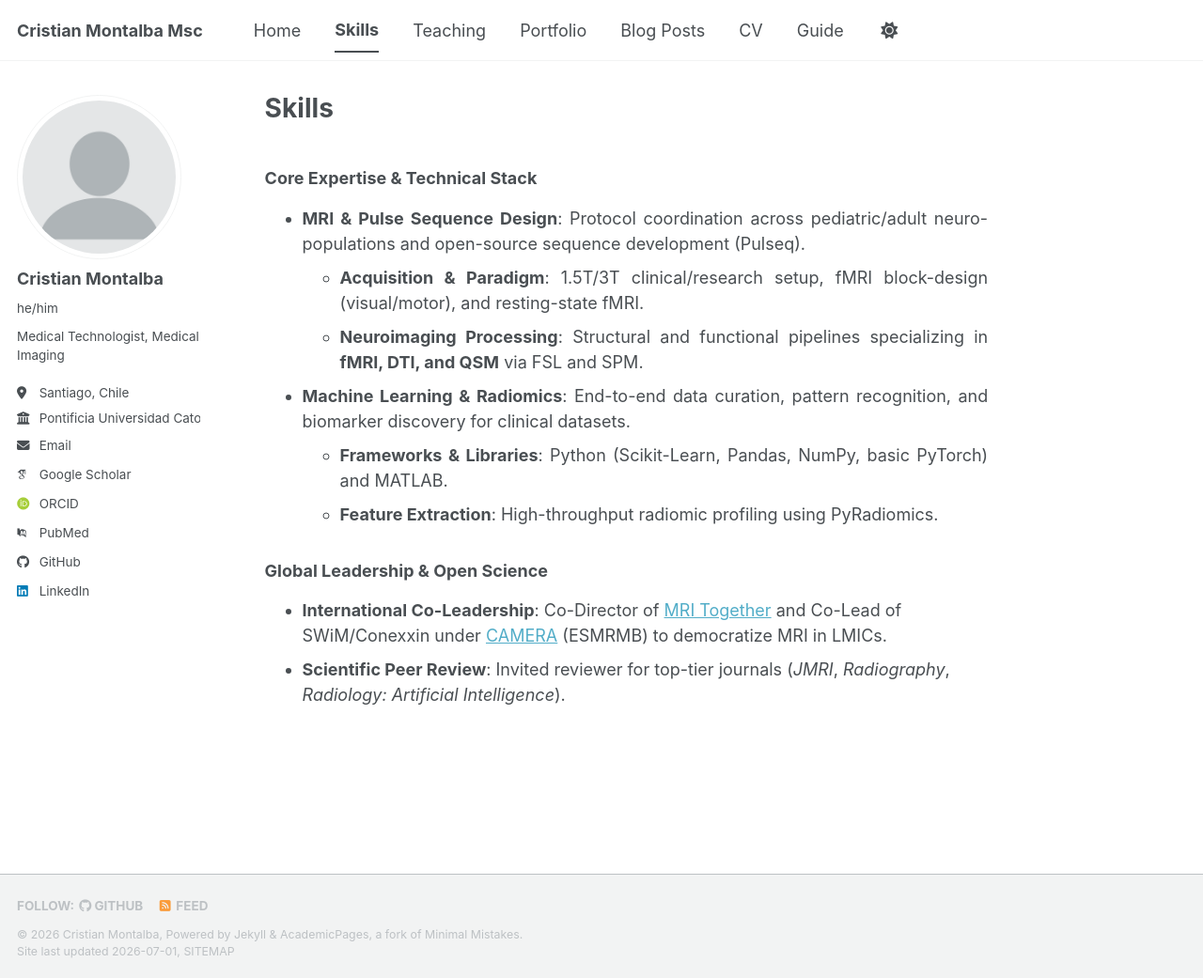
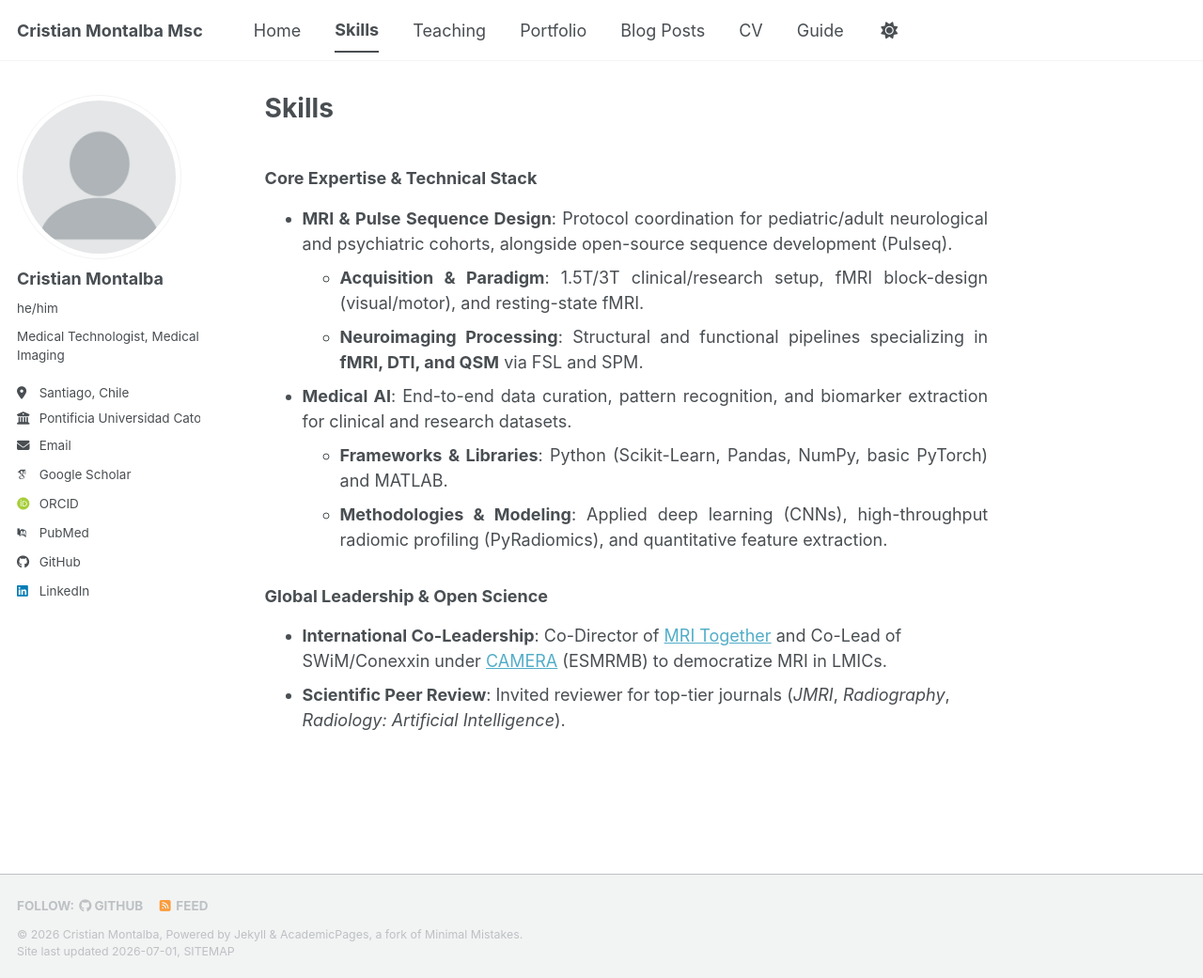
Before and after one commit to cristianmontalba/cristianmontalba.github.io, a Jekyll site: the page built from _pages/skills.md, in a window 1280 px wide and 1041 px high. Shown: the whole window at 94% size. Built offline with Jekyll 4.4.1, drawn with Linux system fonts in a browser that asks for light colours; some web fonts are replaced; a script bundle is joined from its source files by our own code; library files that are not in the unit come from our copies.

Commit message:
Update skills.md

```diff
--- a/_pages/skills.md
+++ b/_pages/skills.md
@@ -8,12 +8,12 @@ author_profile: true
 ### Core Expertise & Technical Stack
 
 {:.text-justify}
-* **MRI & Pulse Sequence Design**: Protocol coordination across pediatric/adult neuro-populations and open-source sequence development (Pulseq).
+* **MRI & Pulse Sequence Design**: Protocol coordination for pediatric/adult neurological and psychiatric cohorts, alongside open-source sequence development (Pulseq).
     * **Acquisition & Paradigm**: 1.5T/3T clinical/research setup, fMRI block-design (visual/motor), and resting-state fMRI.
     * **Neuroimaging Processing**: Structural and functional pipelines specializing in **fMRI, DTI, and QSM** via FSL and SPM.
-* **Machine Learning & Radiomics**: End-to-end data curation, pattern recognition, and biomarker discovery for clinical datasets.
+* **Medical AI**: End-to-end data curation, pattern recognition, and biomarker extraction for clinical and research datasets.
     * **Frameworks & Libraries**: Python (Scikit-Learn, Pandas, NumPy, basic PyTorch) and MATLAB.
-    * **Feature Extraction**: High-throughput radiomic profiling using PyRadiomics.
+    * **Methodologies & Modeling**: Applied deep learning (CNNs), high-throughput radiomic profiling (PyRadiomics), and quantitative feature extraction.
 
 ### Global Leadership & Open Science
 
```
